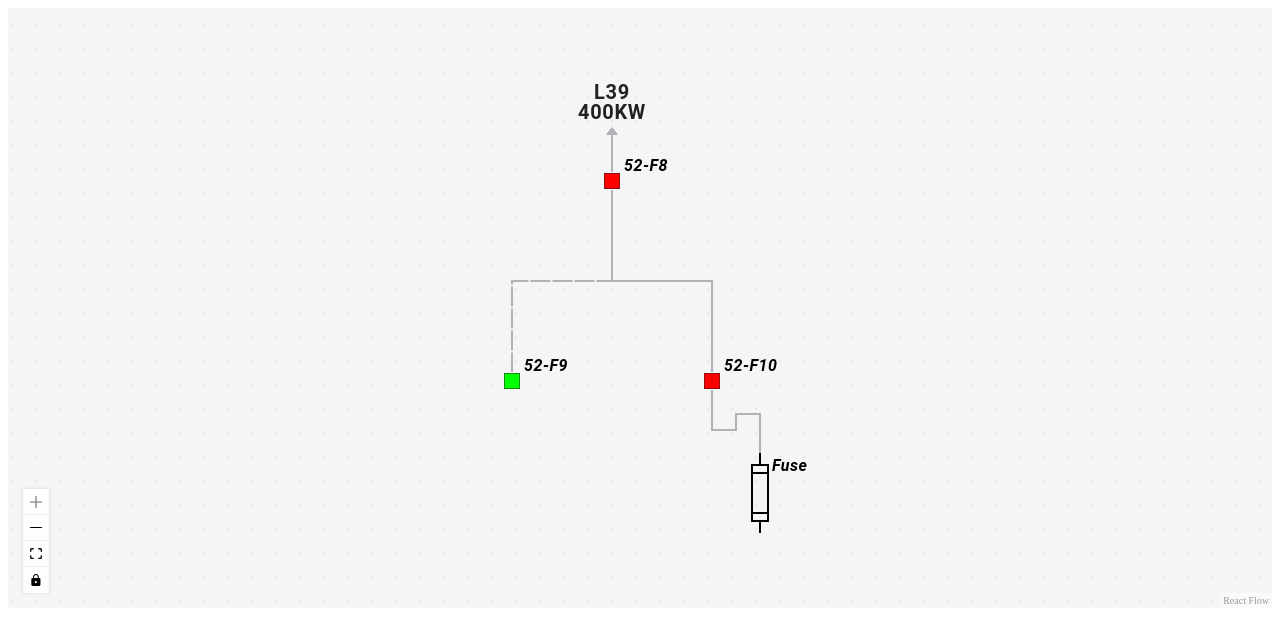
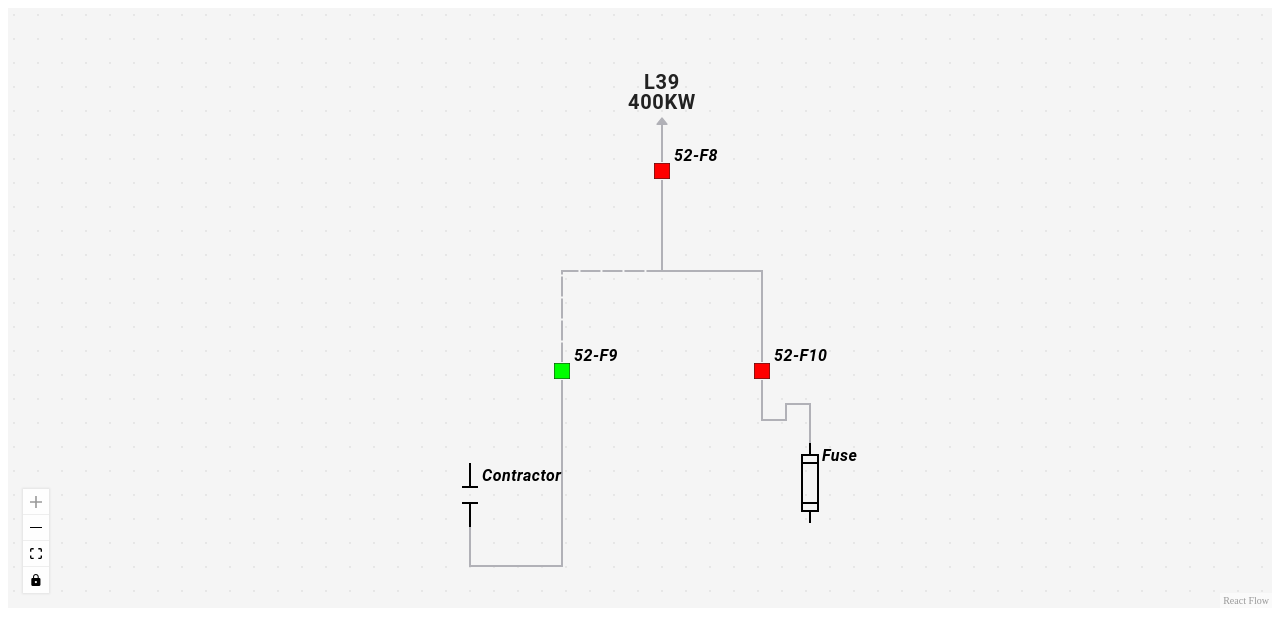
Before and after one commit to shubhamsahu1/reactFlowElecticalwiring, a React (Vite) app: page / in a window 1280 px wide. Shown: the top 642 px of the page. Built offline with nearby package versions, Linux system fonts and the light colour scheme.

Commit message:
contractor node

```diff
--- /dev/null
+++ b/src/components/nodes/ContractorNode.tsx
@@ -0,0 +1,86 @@
+import { memo } from 'react';
+import { Position } from '@xyflow/react';
+import { Box, Typography } from '@mui/material';
+import Terminal from '../handler/Terminal';
+
+interface ContractorNodeProps {
+    data: {
+        label?: string;
+        rotation?: 'vertical' | 'horizontal';
+    };
+}
+
+const ContractorNode = ({ data }: ContractorNodeProps) => {
+    const rotation = data.rotation || 'vertical';
+    const isVertical = rotation === 'vertical';
+
+    return (
+        <Box
+            sx={{
+                display: 'flex',
+                alignItems: 'center',
+                justifyContent: 'center',
+                position: 'relative',
+                background: 'transparent',
+            }}
+        >
+            {data.label && (
+                <Box sx={{ position: 'absolute', top: isVertical ? -5 : -2, left: isVertical ? 14 : -2, width: '100%' }}>
+                    <Typography
+                        variant="caption"
+                        sx={{
+                            fontSize: '8px',
+                            fontWeight: 'bold',
+                            fontStyle: 'italic',
+                            lineHeight: 1,
+                            whiteSpace: 'nowrap',
+                        }}
+                    >
+                        {data.label}
+                    </Typography>
+                </Box>
+            )}
+            <Box
+                sx={{
+                    position: 'relative',
+                    transform: isVertical ? undefined : 'rotate(-90deg)',
+                }}
+            >
+                <svg
+                    width={16}
+                    height={40}
+                    viewBox="0 0 16 40"
+                    xmlns="http://www.w3.org/2000/svg"
+                    style={{ display: 'block' }}
+                >
+                    {/* Top vertical line */}
+                    <line x1="8" y1="0" x2="8" y2="12" stroke="black" strokeWidth="1" />
+
+                    {/* Upper horizontal line */}
+                    <line x1="4" y1="12" x2="12" y2="12" stroke="black" strokeWidth="1" />
+
+                    {/* Lower horizontal line */}
+                    <line x1="4" y1="20" x2="12" y2="20" stroke="black" strokeWidth="1" />
+
+                    {/* Bottom vertical line */}
+                    <line x1="8" y1="20" x2="8" y2="32" stroke="black" strokeWidth="1" />
+                </svg>
+
+                {/* Handles */}
+                {isVertical ? (
+                    <>
+                        <Terminal type="source" position={Position.Top} id="top" style={{ left: 8, top: 3 }} />
+                        <Terminal type="source" position={Position.Bottom} id="bottom" style={{ left: 8, bottom: 11 }} />
+                    </>
+                ) : (
+                    <>
+                        <Terminal type="source" position={Position.Left} id="top" style={{ top: 3, left: 8 }} />
+                        <Terminal type="source" position={Position.Right} id="bottom" style={{ left: 3, bottom: 8 }} />
+                    </>
+                )}
+            </Box>
+        </Box>
+    );
+};
+
+export default memo(ContractorNode);
--- a/src/views/View3.tsx
+++ b/src/views/View3.tsx
@@ -18,11 +18,13 @@ import SquareIndicatorNode from '../components/nodes/SquareIndicatorNode';
 import LabelNode from '../components/nodes/LabelNode';
 import CustomEdge from '../components/edge/CustomEdge';
 import FuseNode from '../components/nodes/FuseNode';
+import ContractorNode from '../components/nodes/ContractorNode';
 
 const nodeTypes = {
     squareIndicator: SquareIndicatorNode,
     labelNode: LabelNode,
-    fuseNode: FuseNode
+    fuseNode: FuseNode,
+    contractorNode: ContractorNode
 };
 
 type CustomNode = Node<{
@@ -70,6 +72,12 @@ export default function View2() {
                 type: 'fuseNode',
                 data: { label: 'Fuse', rotation: 'vertical' },
                 position: { x: 270, y: 190 },
+            },
+            {
+                id: '6',
+                type: 'contractorNode',
+                data: { label: 'Contractor', rotation: 'vertical' },
+                position: { x: 100, y: 200 },
             }
         ]);
         setEdges([
@@ -107,6 +115,14 @@ export default function View2() {
                 sourceHandle: 'bottom',
                 targetHandle: 'top',
                 type: 'customEdge',
+            },
+            {
+                id: 'e1-6',
+                source: '2',
+                target: '6',
+                sourceHandle: 'bottom',
+                targetHandle: 'bottom',
+                type: 'customEdge',
             }
         ]);
     }, []);
```
